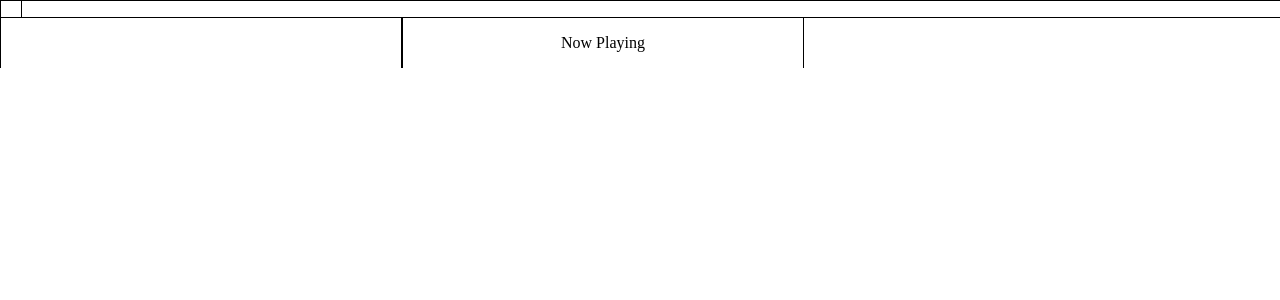
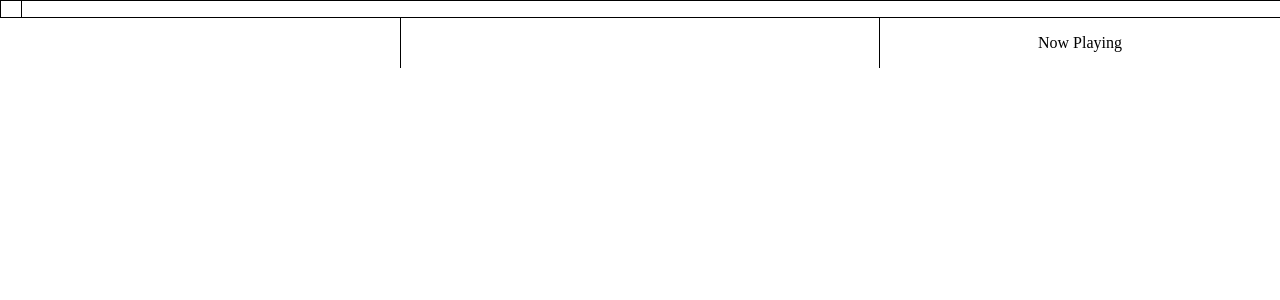
Before and after one commit to chaddy50/DesktopMusicPlayer, a React (Vite) app: page / in a window 1280 px wide. Shown: the top 300 px of the page. Built offline with nearby package versions, Linux system fonts and the light colour scheme.

Commit message:
Fix styling issues

```diff
--- a/src/MusicPlayer.css
+++ b/src/MusicPlayer.css
@@ -17,7 +17,7 @@ body {
     border-top: 1px solid black;
 }
 
-.appContainer .sideBar {
+.appContainer .leftSideBar {
     display: flex;
     flex-direction: column;
     align-items: center;
@@ -26,6 +26,16 @@ body {
     overflow-x: hidden;
     max-height: calc(100vh - 52px);
     border-right: 1px solid black;
+}
+
+.appContainer .rightSidebar {
+    display: flex;
+    flex-direction: column;
+    align-items: center;
+    min-width: 400px;
+    overflow-y: scroll;
+    overflow-x: hidden;
+    max-height: calc(100vh - 52px);
     border-left: 1px solid black;
 }
 
--- a/src/components/LeftSidebar/LeftSidebar.tsx
+++ b/src/components/LeftSidebar/LeftSidebar.tsx
@@ -2,27 +2,35 @@ import { Dispatch, SetStateAction } from "react";
 import ArtistCard from "./ArtistCard";
 
 interface LeftSidebarProps {
-    albumArtists: string[],
-    selectedAlbumArtistIndex: number,
-    setSelectedAlbumArtistIndex: Dispatch<SetStateAction<number>>,
+    albumArtists: string[];
+    selectedAlbumArtistIndex: number;
+    setSelectedAlbumArtistIndex: Dispatch<SetStateAction<number>>;
 }
 
 function LeftSidebar(props: LeftSidebarProps) {
-    const { albumArtists, selectedAlbumArtistIndex, setSelectedAlbumArtistIndex } = props;
+    const {
+        albumArtists,
+        selectedAlbumArtistIndex,
+        setSelectedAlbumArtistIndex,
+    } = props;
 
     return (
-        <div className="sideBar">
+        <div className="leftSideBar">
             {albumArtists.map((albumArtist, index) => {
                 if (albumArtist !== "") {
-                    return <ArtistCard
-                        artist={albumArtist}
-                        isSelected={selectedAlbumArtistIndex === index}
-                        selectArtist={() => setSelectedAlbumArtistIndex(index)}
-                    />
+                    return (
+                        <ArtistCard
+                            artist={albumArtist}
+                            isSelected={selectedAlbumArtistIndex === index}
+                            selectArtist={() =>
+                                setSelectedAlbumArtistIndex(index)
+                            }
+                        />
+                    );
                 }
             })}
         </div>
-    )
+    );
 }
 
 export default LeftSidebar;
--- a/src/components/MainPane/MainPane.css
+++ b/src/components/MainPane/MainPane.css
@@ -17,6 +17,7 @@
 
 .mainPaneContainer {
     display: flex;
+    flex: 1;
     flex-direction: column;
     max-height: calc(100vh - 52px);
 }
--- a/src/components/RightSidebar/RightSidebar.tsx
+++ b/src/components/RightSidebar/RightSidebar.tsx
@@ -1,11 +1,11 @@
-interface RightSidebarProps {
-
-}
+interface RightSidebarProps {}
 
 function RightSidebar(_props: RightSidebarProps) {
     return (
-        <div className="sideBar"><p>Now Playing</p></div>
-    )
+        <div className="rightSidebar">
+            <p>Now Playing</p>
+        </div>
+    );
 }
 
 export default RightSidebar;
```
